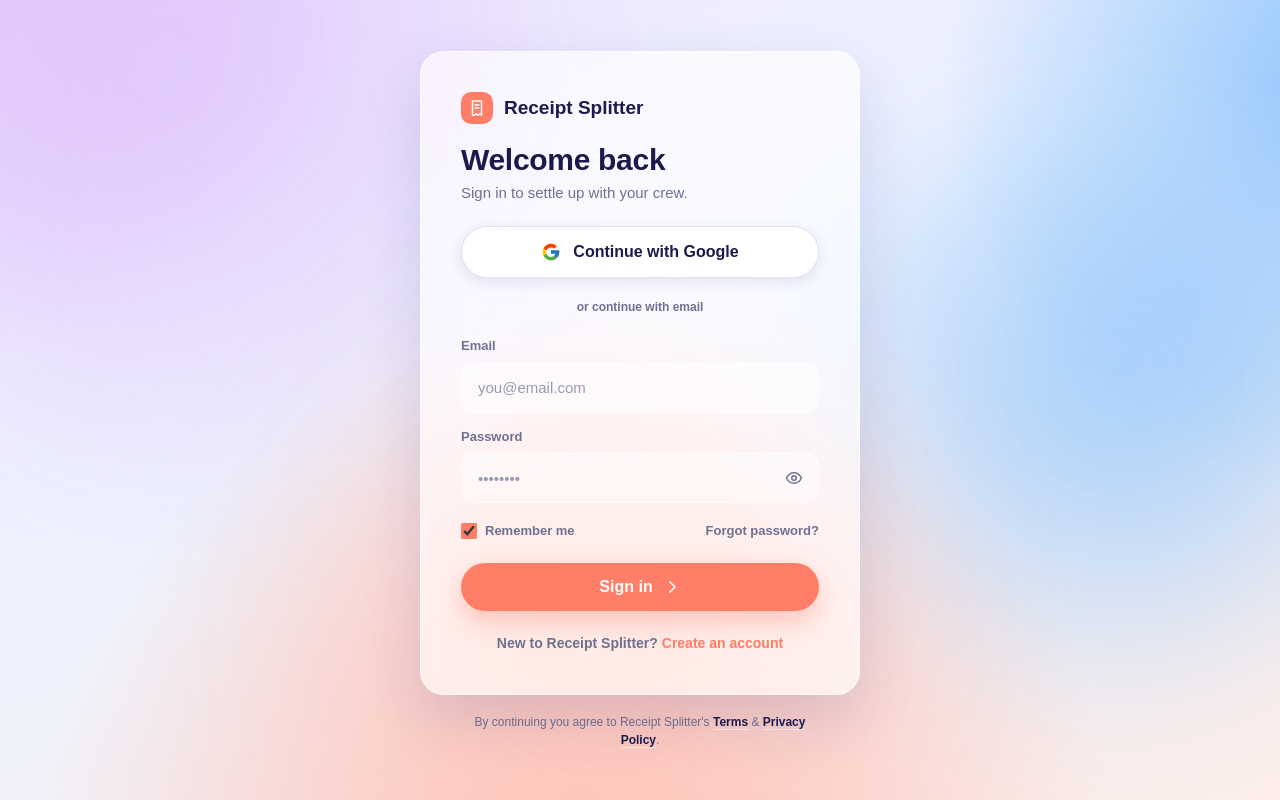
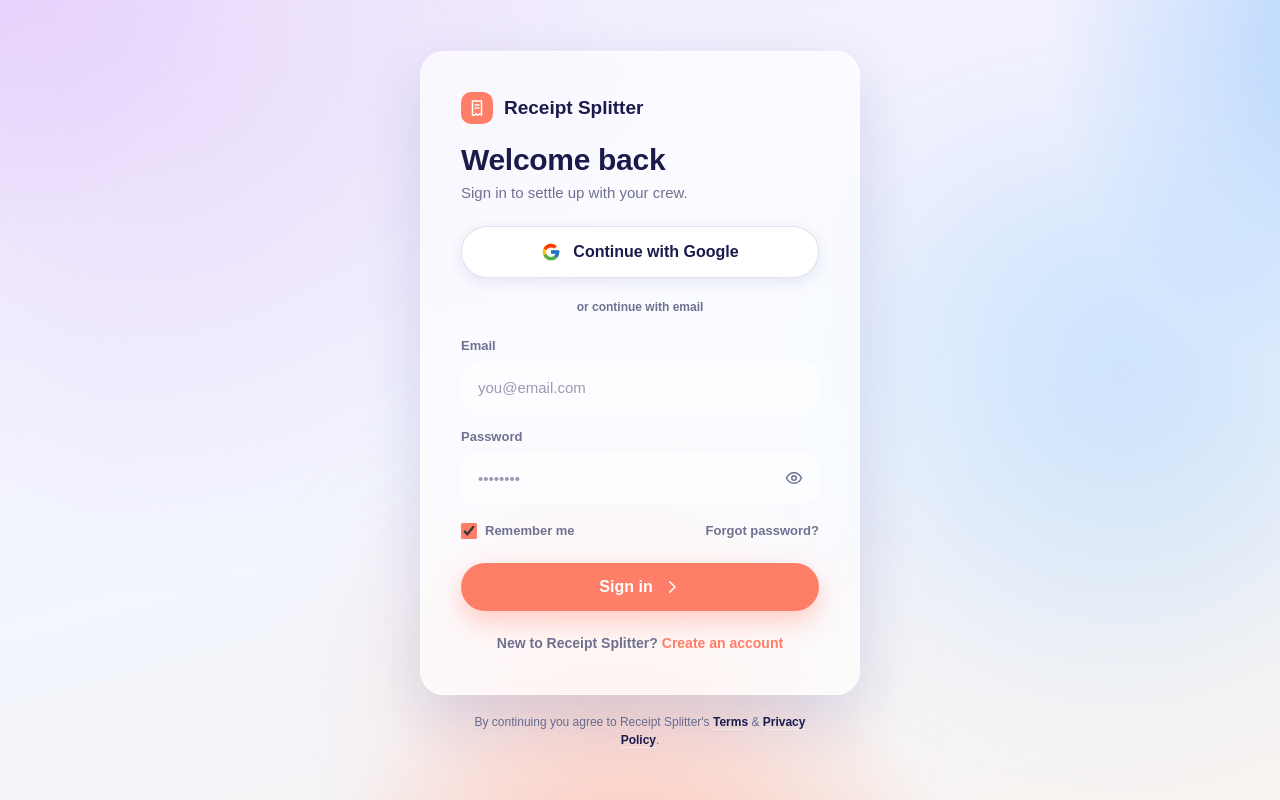
Before and after one commit to Kenny041223/ReceiptSlipt, a Next.js app: page /login in a window 1280 px wide. Built offline with nearby package versions, Linux system fonts and the light colour scheme; no server answers; a web font is replaced by a local one.

Commit message:
Rebalance background gradient to match design (smaller bottom glow, softer blobs)

```diff
--- a/app/globals.css
+++ b/app/globals.css
@@ -61,10 +61,10 @@
 body {
   background-color: var(--bg-base);
   background-image:
-    radial-gradient(55vw 55vw at -6% -12%, var(--blob-1) 0%, rgba(224,195,252,0) 65%),
-    radial-gradient(50vw 50vw at 106% 10%, var(--blob-2) 0%, rgba(142,197,252,0) 65%),
-    radial-gradient(62vw 62vw at 45% 112%, var(--blob-3) 0%, rgba(255,196,184,0) 70%),
-    linear-gradient(155deg, #EDE6FE 0%, #EEF3FE 45%, #FCEDE9 100%);
+    radial-gradient(46vw 46vw at -8% -12%, rgba(224,195,252,.85) 0%, rgba(224,195,252,0) 62%),
+    radial-gradient(42vw 42vw at 108% 6%, rgba(142,197,252,.7) 0%, rgba(142,197,252,0) 62%),
+    radial-gradient(38vw 30vw at 50% 112%, rgba(255,184,166,.75) 0%, rgba(255,184,166,0) 66%),
+    linear-gradient(165deg, #F1ECFD 0%, #F3F6FE 55%, #F7F3F0 100%);
   background-attachment: fixed;
 }
 
@@ -83,7 +83,7 @@
   position: absolute;
   border-radius: 50%;
   filter: blur(60px);
-  opacity: .85;
+  opacity: .45;
   will-change: transform;
   animation-duration: var(--motion-dur);
   animation-timing-function: ease-in-out;
@@ -92,7 +92,7 @@
 }
 .blob--1 { width: 52vw; height: 52vw; top: -14vw; left: -8vw;  background: radial-gradient(circle at 30% 30%, var(--blob-1), transparent 68%); animation-name: drift1; }
 .blob--2 { width: 46vw; height: 46vw; top: 8vw; right: -10vw;  background: radial-gradient(circle at 60% 40%, var(--blob-2), transparent 68%); animation-name: drift2; }
-.blob--3 { width: 58vw; height: 58vw; bottom: -20vw; left: 22vw; background: radial-gradient(circle at 50% 50%, var(--blob-3), transparent 70%); animation-name: drift3; }
+.blob--3 { width: 42vw; height: 42vw; bottom: -16vw; left: 29vw; background: radial-gradient(circle at 50% 50%, var(--blob-3), transparent 70%); animation-name: drift3; }
 @keyframes drift1 { 0%,100%{transform:translate(0,0) scale(1);} 33%{transform:translate(8vw,6vw) scale(1.12);} 66%{transform:translate(3vw,-4vw) scale(.96);} }
 @keyframes drift2 { 0%,100%{transform:translate(0,0) scale(1);} 33%{transform:translate(-7vw,5vw) scale(1.08);} 66%{transform:translate(-2vw,9vw) scale(.94);} }
 @keyframes drift3 { 0%,100%{transform:translate(0,0) scale(1);} 33%{transform:translate(-6vw,-6vw) scale(1.1);} 66%{transform:translate(7vw,-2vw) scale(.97);} }
```
